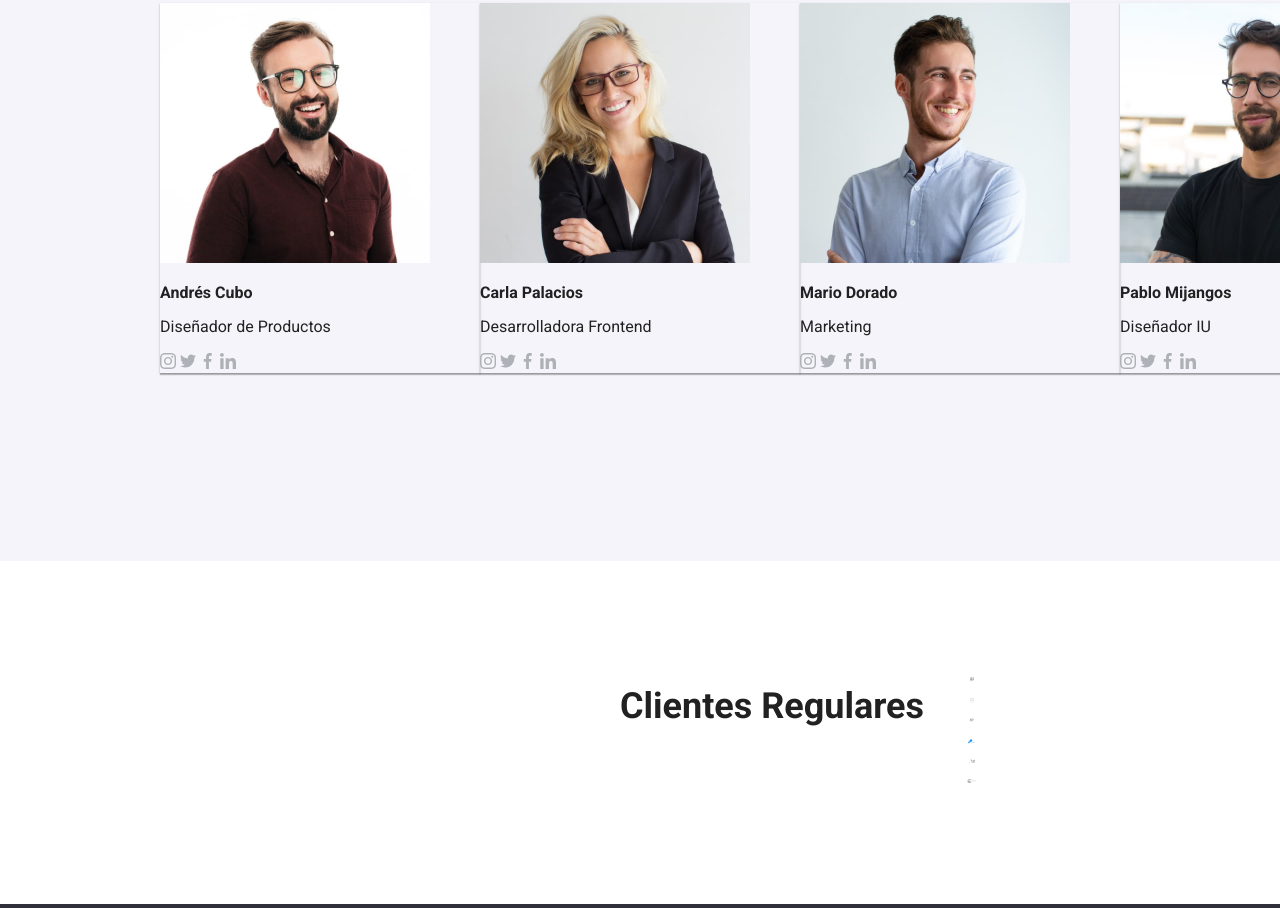
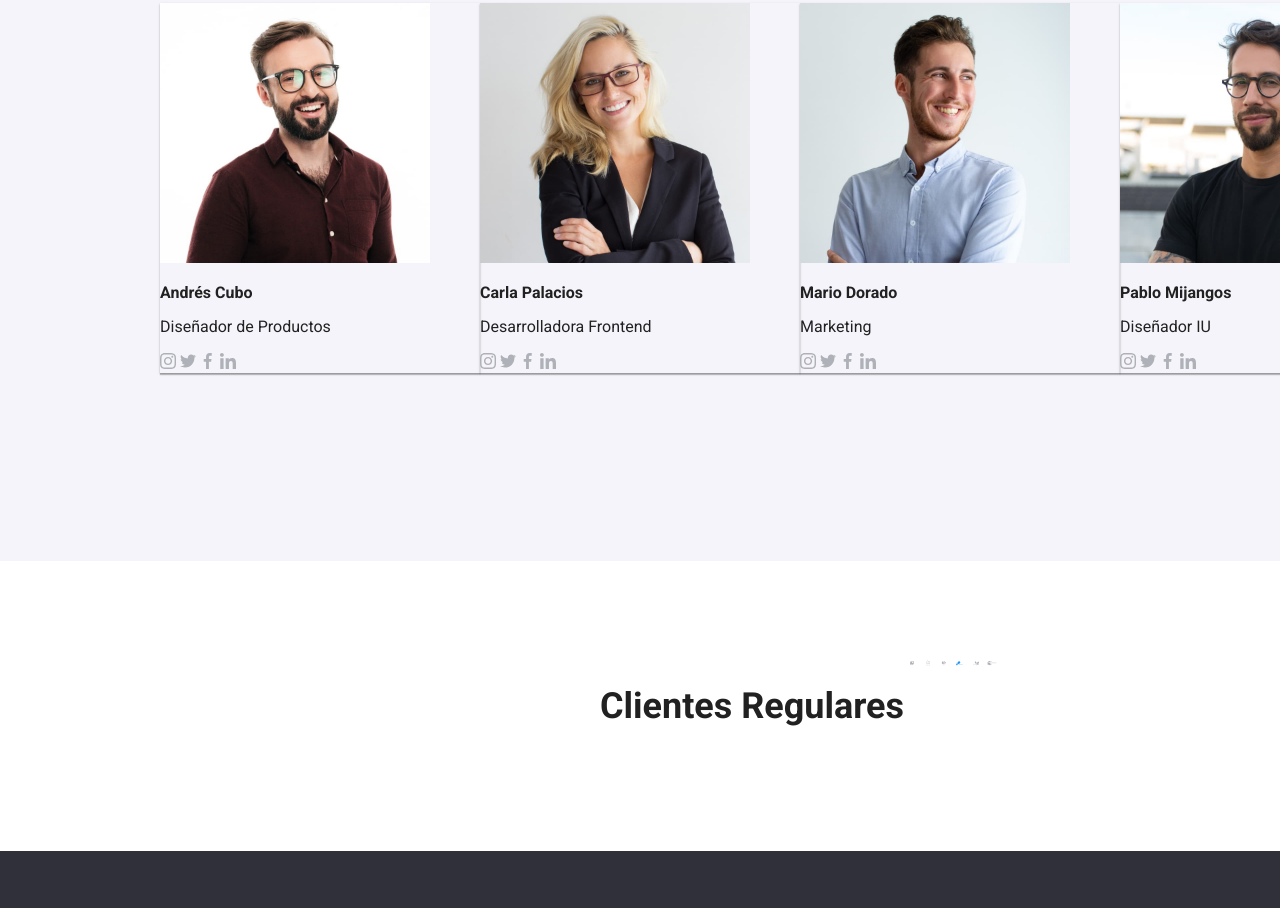
Before and after one commit to angelacorreadev/goit-markup-hw-04, a plain HTML site: page index.html in a window 1280 px wide. Shown: the part 1886-2794 px from the top of the page. Drawn offline with nearby package versions, Linux system fonts and the light colour scheme.

Commit message:
Cambios c1 c6

```diff
--- a/css/styles.css
+++ b/css/styles.css
@@ -126,8 +126,8 @@ h2{
 }
 
 .banner{
-    background: rgba(47, 48, 58, 0.4);
     width: 1600px;
+    box-shadow:rgba(47, 48, 58, 0.4);
 }
 
 .button-one{
@@ -271,11 +271,6 @@ h2{
     width: 1600px;
 }
 
-.client-list{
-    display: inline;
-    list-style: none;
-}
-
 .section-padding{
     padding-top: 94px;
     padding-bottom: 94px;
--- a/index.html
+++ b/index.html
@@ -126,14 +126,12 @@
       </section>
       <section class="regular-customers section-padding">
         <h2>Clientes Regulares</h2>
-        <ul class="client-list">
-        <li><svg class="icon" width=170 height=81><use href="./images/icons.svg#icon-client-one"></use></svg></li>
-        <li><svg class="icon" width=170 height=81><use href="./images/icons.svg#icon-client-two"></use></svg></li>
-        <li><svg class="icon" width=170 height=81><use href="./images/icons.svg#icon-client-three"></use></svg></li>
-        <li><svg class="icon" width=170 height=81><use href="./images/icons.svg#icon-client-four"></use></svg></li>
-        <li><svg class="icon" width=170 height=81><use href="./images/icons.svg#icon-client-five"></use></svg></li>
-        <li><svg class="icon" width=170 height=81><use href="./images/icons.svg#icon-client-six"></use></svg></li>
-        </ul>
+        <svg class="icon" width=170 height=81><use href="./images/icons.svg#icon-client-one"></use></svg>
+        <svg class="icon" width=170 height=81><use href="./images/icons.svg#icon-client-two"></use></svg>
+        <svg class="icon" width=170 height=81><use href="./images/icons.svg#icon-client-three"></use></svg>
+        <svg class="icon" width=170 height=81><use href="./images/icons.svg#icon-client-four"></use></svg>
+        <svg class="icon" width=170 height=81><use href="./images/icons.svg#icon-client-five"></use></svg>
+        <svg class="icon" width=170 height=81><use href="./images/icons.svg#icon-client-six"></use></svg>
       </section>
     </main>
 
```
